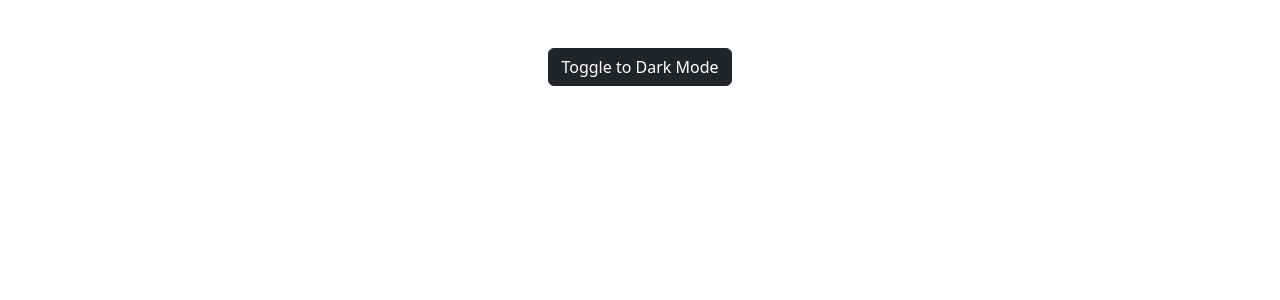
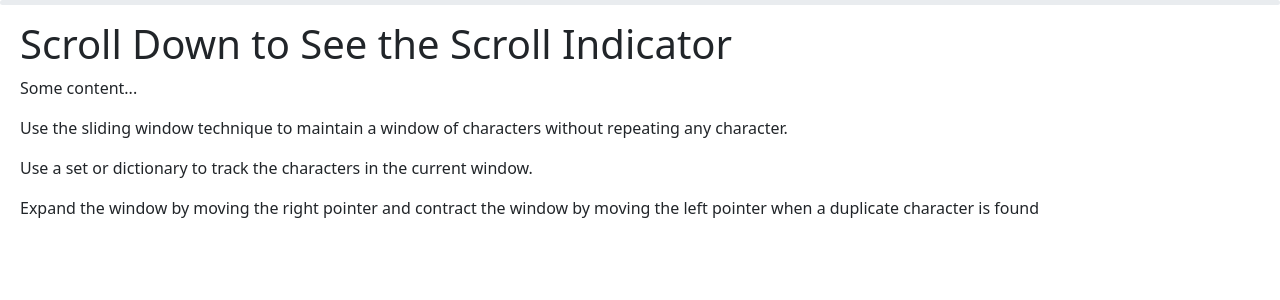
Before and after one commit to Ujala-355/React_Projects_bootstrap, a React (Create React App) app: page / in a window 1280 px wide. Shown: the top 300 px of the page. Built offline with nearby package versions, Linux system fonts and the light colour scheme.

Commit message:
Scroll Indicator done

```diff
--- a/src/App.js
+++ b/src/App.js
@@ -5,7 +5,9 @@
 // import LoadMoreProduct from "./loadmoreProduct/LoadMoreProduct";
 // import DataView from "./nested_view/data";
 // import QrCodeGenerator from "./QR_generator/QR_Generator";
-import LightDarkModeToggle from "./Light_dark_mode/light_dark"
+// import LightDarkModeToggle from "./Light_dark_mode/light_dark"
+import ScrollIndicator from './Scroll_indicator/ScrollIndicator';
+
 
 import 'bootstrap/dist/css/bootstrap.min.css';
 import './App.css';
@@ -20,7 +22,8 @@ function App() {
        {/* <LoadMoreProduct/> */}
        {/* <DataView/> */}
        {/* <QrCodeGenerator/> */}
-       <LightDarkModeToggle/>
+       {/* <LightDarkModeToggle/> */}
+       <ScrollIndicator/>
     </>
   );
 }
--- /dev/null
+++ b/src/Scroll_indicator/ScrollIndicator.js
@@ -0,0 +1,38 @@
+import {useState, useEffect} from "react";
+import {ProgressBar} from "react-bootstrap"
+
+const ScrollIndicator=()=>{
+    const [scrollPercentage, setScrollPercentage]=useState(0);
+
+    const handleScroll=()=>{
+        const scrollTop=document.documentElement.scrollTop;
+        const scrollHeight=document.documentElement.scrollHeight-document.documentElement.clientHeight;
+        const scroll=(scrollTop/scrollHeight)*100;
+        setScrollPercentage(scroll);
+    }
+
+    useEffect(()=>{
+        window.addEventListener("scroll",handleScroll);
+        return ()=>window.removeEventListener("scroll", handleScroll);
+    },[]);
+
+    return(
+        <>
+            <ProgressBar
+                now={scrollPercentage}
+                style={{height:"5px", position:"fixed", top:0, left:0, right:0, zIndex:1031}}
+                animated
+                variant="info"
+            />
+            <div style={{ height: '2000px', padding: '20px' }}>
+                <h1>Scroll Down to See the Scroll Indicator</h1>
+                <p>Some content...</p>
+                <p>Use the sliding window technique to maintain a window of characters without repeating any character.</p>
+                <p>Use a set or dictionary to track the characters in the current window.</p>
+                <p>Expand the window by moving the right pointer and contract the window by moving the left pointer when a duplicate character is found</p>
+
+            </div>
+      </>
+    )
+}
+export default ScrollIndicator;
```
